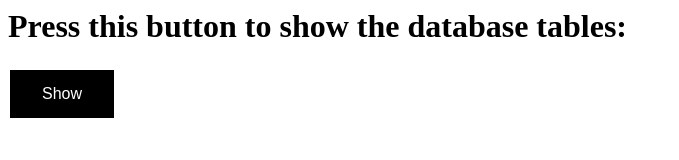
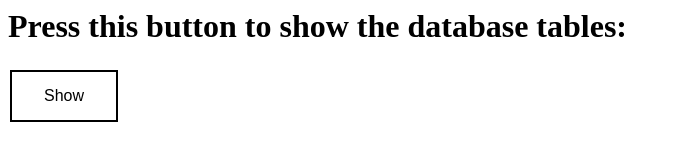
Before and after one commit to henrychndlr/project-one, a plain HTML site: page muckingAround/testWebsite.html in a window 1280 px wide. Shown: the whole page, without its empty margins (0-679 px from the left). Drawn offline with Linux system fonts and the light colour scheme.

Commit message:
Made testWebsite a bit fancier

```diff
--- a/muckingAround/testWebsite.html
+++ b/muckingAround/testWebsite.html
@@ -10,9 +10,18 @@
                 display: inline-block;
                 font-size: 16px;
                 margin: 4px 2px;
+                transition-duration: 0.4s;
                 cursor: pointer;
             }
-            .button1 {background-color: black;} /* Blue */
+            .button1 {
+                background-color: white;
+                color:black;
+                border: 2px solid #000000;
+            }
+            .button1:hover {
+                background-color: #000000;
+                color: white;
+            }
         </style>
     </head>
     <body>
```
